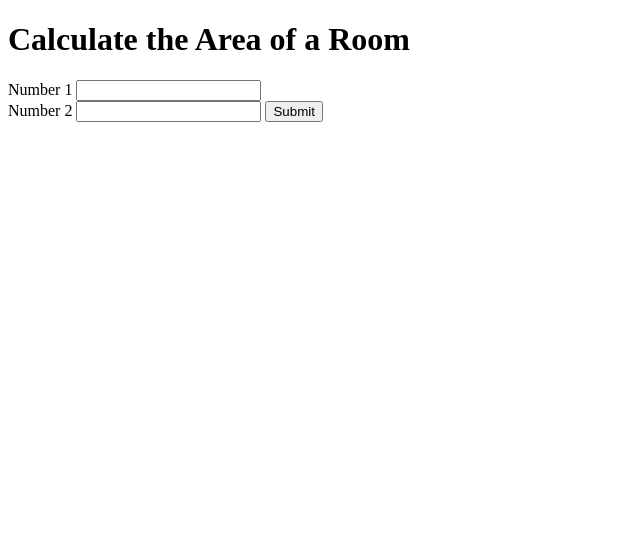
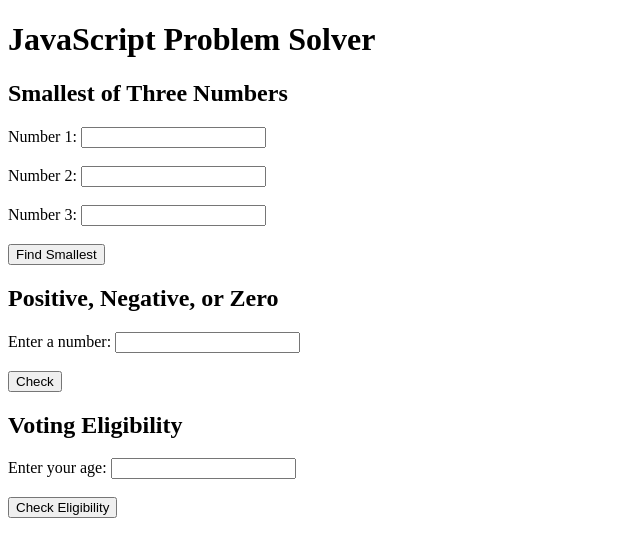
Before and after one commit to NdgeauxR/week5-l2, a plain HTML site: page index.html in a window 1280 px wide. Shown: the whole page, without its empty margins (0-640 px from the left). Drawn offline with nearby package versions, Linux system fonts and the light colour scheme.

Commit message:
update index.html and script.js

```diff
--- a/index.html
+++ b/index.html
@@ -3,23 +3,45 @@
   <head>
     <meta charset="utf-8">
     <meta name="viewport" content="width=device-width, initial-scale=1">
-    <title>Document</title>
-    </head>
-  <body>
-    <h1> Calculate the Area of a Room</h1>
-  <label>
-    Number 1
-    <input type="number" name="num1" id="num1">
-  </label>
-  <br>
-  <label>
-    Number 2
-    <input type= "number" name="num2" id="num2">
-</label>
-<button id="submit">Submit</button>
-<p id="output.area"></p>
+    <title>
+      JavaScript problem Solvver
+    </title>
+    <script src="https://cdn.jsdelivr.net/npm/bootstrap@5.3.3/dist/js/bootstrap.min.js" integrity="sha384-0pUGZvbkm6XF6gxjEnlmuGrJXVbNuzT9qBBavbLwCsOGabYfZo0T0to5eqruptLy" crossorigin="anonymous"></script>
+</head>
+<body>
+<div class="container">
+  <h1>JavaScript Problem Solver</h1>
+
+  <div class="problem">
+    <h2>Smallest of Three Numbers</h2>
+    <label for="num1">Number 1:</label>
+    <input type="number" id="num1" name="num1"><br><br>
+    <label for="num2">Number 2:</label>
+    <input type="number" id="num2" name="num2"><br><br>
+    <label for="num3">Number 3:</label>
+    <input type="number" id="num3" name="num3"><br><br>
+    <button onclick="findSmallest()">Find Smallest</button>
+    <div class="result" id="smallestResult"></div>
+  </div>
+
+  <div class="problem">
+    <h2>Positive, Negative, or Zero</h2>
+    <label for="num">Enter a number:</label>
+    <input type="number" id="num" name="num"><br><br>
+    <button onclick="checkNumber()">Check</button>
+    <div class="result" id="numberResult"></div>
+  </div>
+
+  <div class="problem">
+    <h2>Voting Eligibility</h2>
+    <label for="age">Enter your age:</label>
+    <input type="number" id="age" name="age"><br><br>
+    <button onclick="checkEligibility()">Check Eligibility</button>
+    <div class="result" id="votingResult"></div>
+  </div>
+
+</div>
 <script src="script.js"></script>
-
-
+  </head>
   </body>
 </html>
--- a/script.js
+++ b/script.js
@@ -1,18 +1,38 @@
-'use strict';
+function findSmallest() {
+  var num1 = parseFloat(document.getElementById("num1").value);
+  var num2 = parseFloat(document.getElementById("num2").value);
+  var num3 = parseFloat(document.getElementById("num3").value);
 
-
-function handleSubmit() {
-    let num1= document.getElementbyId("num1");
-    let num2= document.getElementbyID("num2");
-num1= Number(num1.value)
-num2= Number(num2.value)
-
-let area = num1 * num2
-
-output.innerHTML = "<p>" + area + "</p>";
-"<p> 4565 </p>"
+  var smallest = Math.min(num1, num2, num3);
+  document.getElementById("smallestResult").innerHTML =
+    "The smallest number is: " + smallest;
 }
 
-let button = document.getElementbyId("submit")
+function checkNumber() {
+  var num = parseFloat(document.getElementById("num").value);
+  var result = "";
 
-button.addEventListener("click", handleSubmit)
+  if (num > 0) {
+    result = "Positive";
+  } else if (num < 0) {
+    result = "Negative";
+  } else {
+    result = "Zero";
+  }
+
+  document.getElementById("numberResult").innerHTML =
+    "The number is: " + result;
+}
+
+function checkEligibility() {
+  var age = parseInt(document.getElementById("age").value);
+  var result = "";
+
+  if (age >= 18) {
+    result = "You are eligible to vote.";
+  } else {
+    result = "You are not eligible to vote yet.";
+  }
+
+  document.getElementById("votingResult").innerHTML = result;
+}
```
